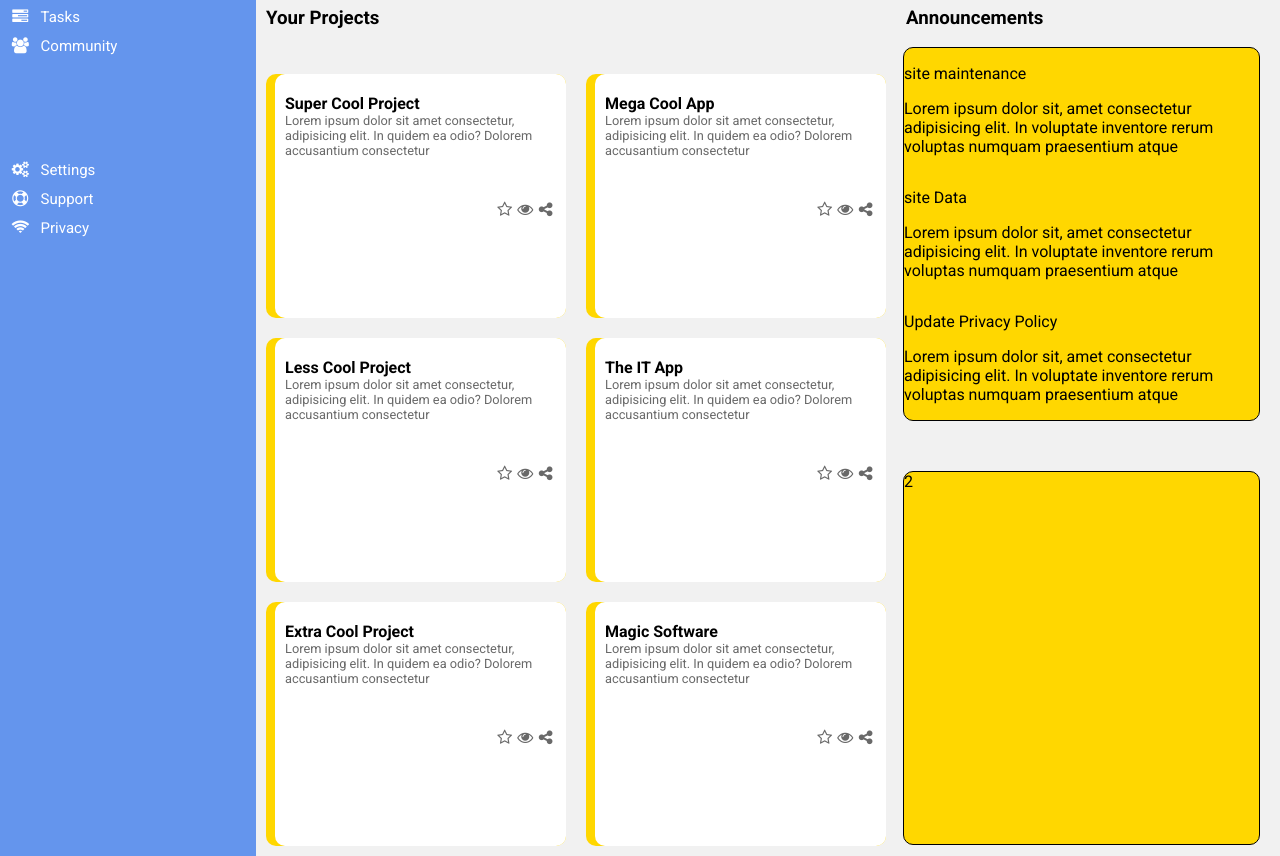
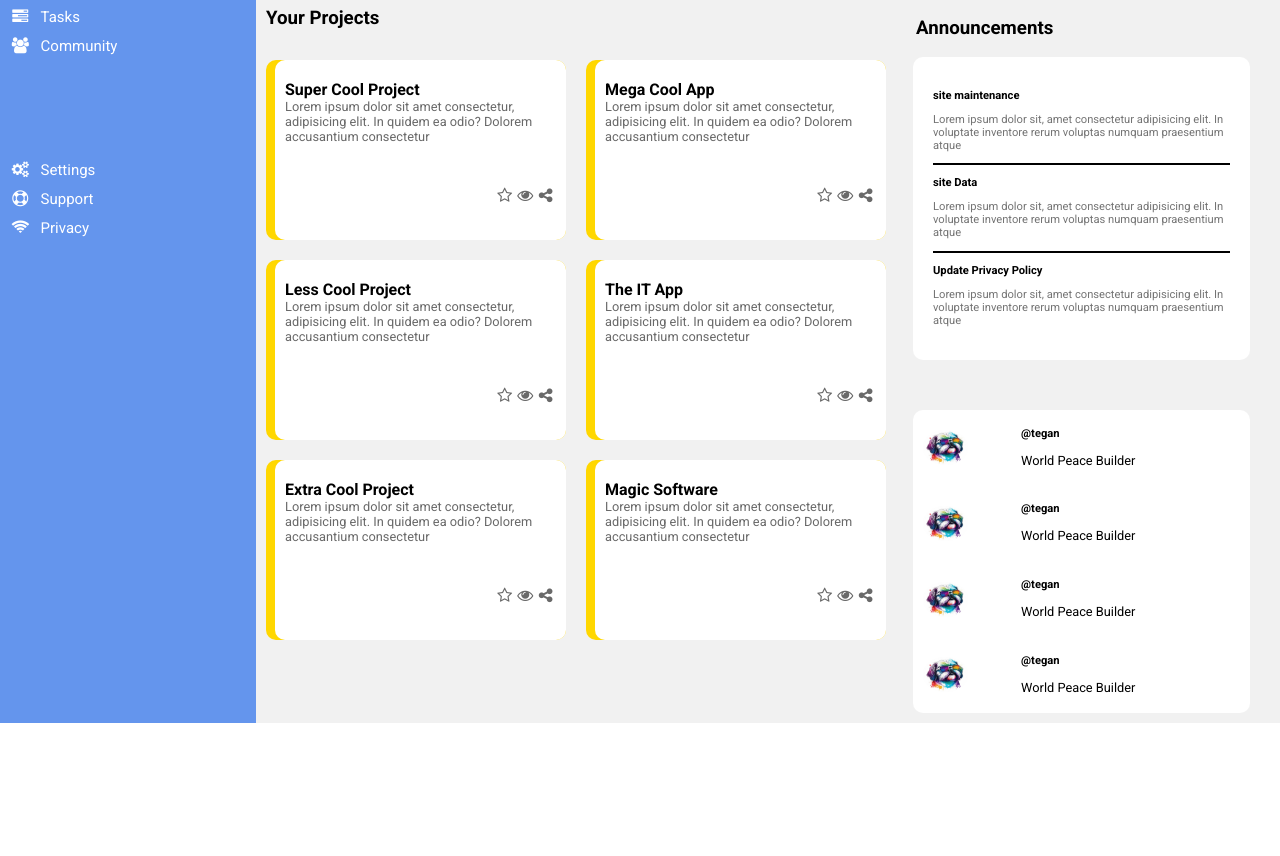
Before and after one commit to DataRockMyWorld/odin-dashboard-project, a plain HTML site: page index.html in a window 1280 px wide. Shown: the part 170-1026 px from the top of the page. After the commit the page ends 893 px from the top, so only its background shows below. Drawn offline with Linux system fonts and the light colour scheme.

Commit message:
improve padding & margins in the main section

```diff
--- a/index.html
+++ b/index.html
@@ -141,19 +141,48 @@
                 <div class="main-2-items">
                     <div class="main-box-2 box-a">
                         <div class="cont-1">
-                            <p>site maintenance</p>
-                            <p>Lorem ipsum dolor sit, amet consectetur adipisicing elit. In voluptate inventore rerum voluptas numquam praesentium atque</p>
+                            <p class="cont-title">site maintenance</p>
+                            <p class="cont-text">Lorem ipsum dolor sit, amet consectetur adipisicing elit. In voluptate inventore rerum voluptas numquam praesentium atque</p>
                         </div>
                         <div class="cont-2">
-                            <p>site Data</p>
-                            <p>Lorem ipsum dolor sit, amet consectetur adipisicing elit. In voluptate inventore rerum voluptas numquam praesentium atque</p>
+                            <p class="cont-title">site Data</p>
+                            <p class="cont-text">Lorem ipsum dolor sit, amet consectetur adipisicing elit. In voluptate inventore rerum voluptas numquam praesentium atque</p>
                         </div>
                         <div class="cont-3">
-                            <p>Update Privacy Policy </p>
-                            <p>Lorem ipsum dolor sit, amet consectetur adipisicing elit. In voluptate inventore rerum voluptas numquam praesentium atque</p>
+                            <p class="cont-title">Update Privacy Policy </p>
+                            <p class="cont-text">Lorem ipsum dolor sit, amet consectetur adipisicing elit. In voluptate inventore rerum voluptas numquam praesentium atque</p>
                         </div>
                     </div>
-                    <div class="main-box-2 box-b">2</div>
+                    <div class="main-box-2 box-b">
+                        <div class="box-b-1">
+                            <img src="images/dog-1.jpg" alt="" class="soc-img">
+                            <div class="soc-data">
+                                <p class="soc-handle">@tegan</p>
+                                <p class="soc-mantra">World Peace Builder</p>
+                            </div>
+                        </div>
+                        <div class="box-b-2">
+                            <img src="images/dog-1.jpg" alt="" class="soc-img">
+                            <div class="soc-data">
+                                <p class="soc-handle">@tegan</p>
+                                <p class="soc-mantra">World Peace Builder</p>
+                            </div>
+                        </div>
+                        <div class="box-b-3">
+                            <img src="images/dog-1.jpg" alt="" class="soc-img">
+                            <div class="soc-data">
+                                <p class="soc-handle">@tegan</p>
+                                <p class="soc-mantra">World Peace Builder</p>
+                            </div>
+                        </div>
+                        <div class="box-b-4">
+                            <img src="images/dog-1.jpg" alt="" class="soc-img">
+                            <div class="soc-data">
+                                <p class="soc-handle">@tegan</p>
+                                <p class="soc-mantra">World Peace Builder</p>
+                            </div>
+                        </div>
+                    </div>
                 </div>
             </div>
         </main>
--- a/style.css
+++ b/style.css
@@ -134,7 +134,7 @@ form > input {
     background-color: #f9f9f9;
 }
 
-.circular-logo {
+.circular-logo, .soc-img {
     width: 45px;
     height: 35px;
     border-radius: 50%;
@@ -214,7 +214,7 @@ main {
 .main-1 {
     grid-area: main-1;
     display: grid;
-    grid-template-rows: 0.1fr 0.9fr;
+    grid-template-rows: 0.1fr 0.8fr;
     grid-template-areas:
     "main-1-title"
     "main-1-items";
@@ -262,14 +262,71 @@ main {
 .main-box-2 {
     border: 1px solid black;
     border-radius: 10px;
-    background-color: gold;
+    background-color: white;
+    border: none;
+    display: grid;
+    grid-template-columns: 1fr;
+    grid-template-rows: repeat(4, 1fr);
+    grid-template-areas:
+    "box-b-1"
+    "box-b-2"
+    "box-b-3"
+    "box-b-4";
+}
 
+.box-b-1 {
+    grid-area: box-b-1;
+    display: grid;
+    grid-template-columns: 0.3fr 0.7fr;
+    justify-content: center;
+    align-items: center;
+    grid-template-areas:
+    "soc-img soc-data";
+    padding-left: 10px;
 }
+
+
+
+.box-b-2 {
+    grid-area: box-b-2;
+    display: grid;
+    grid-template-columns: 0.3fr 0.7fr;
+    grid-template-areas:
+    "soc-img soc-data";
+    justify-content: center;
+    align-items: center;
+    padding-left: 10px;
+}
+
+.box-b-3 {
+    grid-area: box-b-3;
+    display: grid;
+    grid-template-columns: 0.3fr 0.7fr;
+    grid-template-areas:
+    "soc-img soc-data";
+    justify-content: center;
+    align-items: center;
+    padding-left: 10px;
+}
+
+.box-b-4 {
+    grid-area: box-b-4;
+    display: grid;
+    grid-template-columns: 0.3fr 0.7fr;
+    grid-template-areas:
+    "soc-img soc-data";
+    justify-content: center;
+    align-items: center;
+    padding-left: 10px;
+}
+
 .cont-1 {
     grid-area: cont-1;
+    border-bottom: 2px solid black;
 }
 .cont-2 {
     grid-area: cont-2;
+    border-bottom: 2px solid black;
 }
 .cont-3 {
     grid-area: cont-3;
@@ -282,6 +339,7 @@ main {
     grid-template-areas:
     "main-2-title"
     "main-2-items";
+    padding: 10px;
 }
 
 .main-2-title {
@@ -311,6 +369,7 @@ main {
     "cont-1"
     "cont-2"
     "cont-3";
+    padding: 20px;
 }
 .box-b {
     grid-area: box-b;
@@ -320,6 +379,7 @@ main {
     display: flex;
     justify-content: flex-end;
     padding: 10px;
+    margin-top: 0px;
 }
 .p-title {
     padding: 20px 10px;
@@ -339,3 +399,27 @@ main {
     font-size: 1rem;
     font-weight: 700;
 }
+.cont-title {
+    font-weight: 700;
+    font-size: 0.7rem;
+    margin-bottom: 0;
+}
+.cont-text {
+    font-size: 0.7rem;
+    color: #747474;
+}
+
+.soc-handle {
+    font-size: 0.7rem;
+    font-weight: 700;
+}
+
+.soc-mantra {
+    font-size: 0.8rem;
+}
+.soc-image {
+    grid-area: soc-image;
+}
+.soc-data {
+    grid-area: soc-data;
+}
```
Also changed, not shown: images/dog-1.jpg (added).
